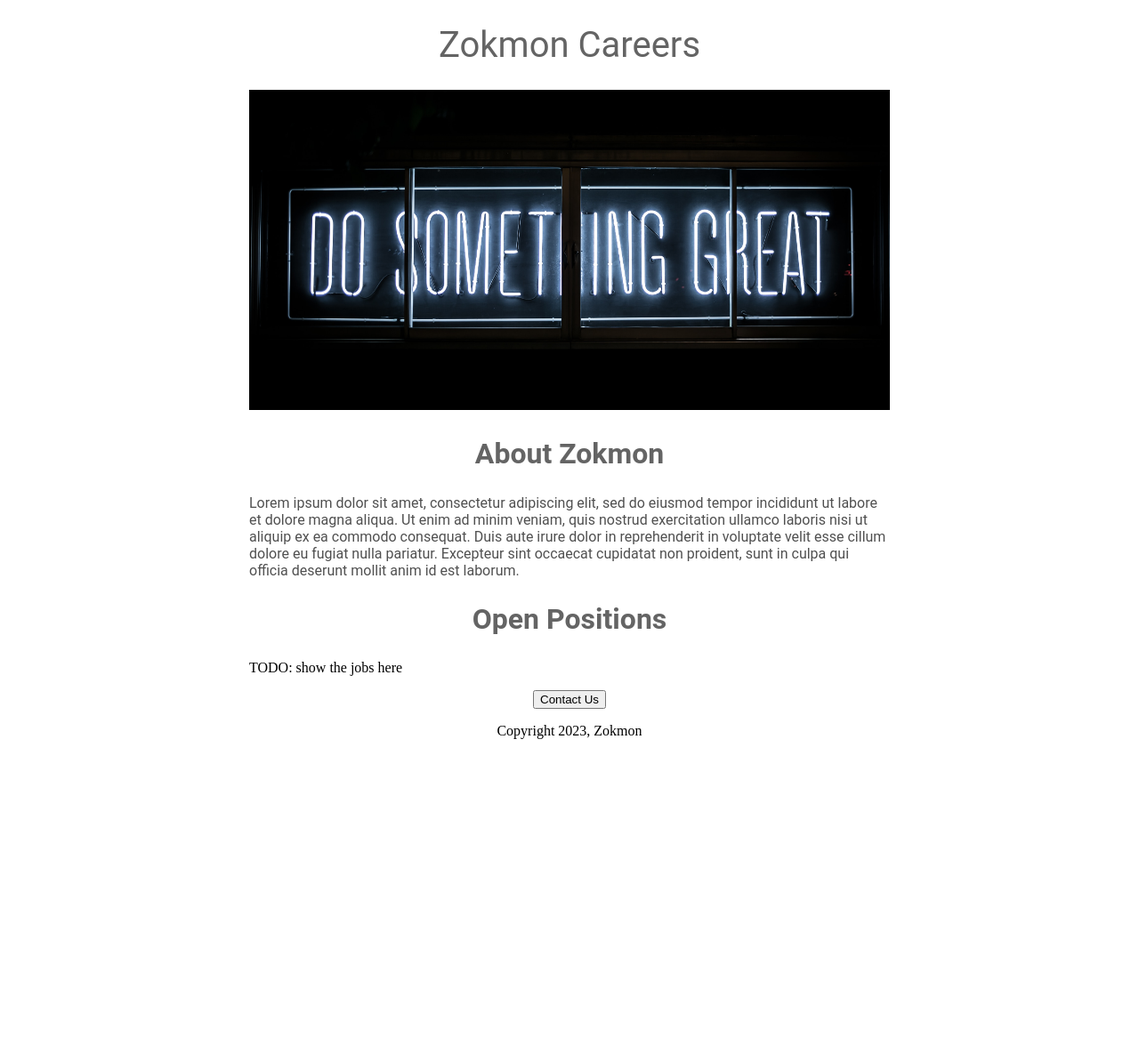
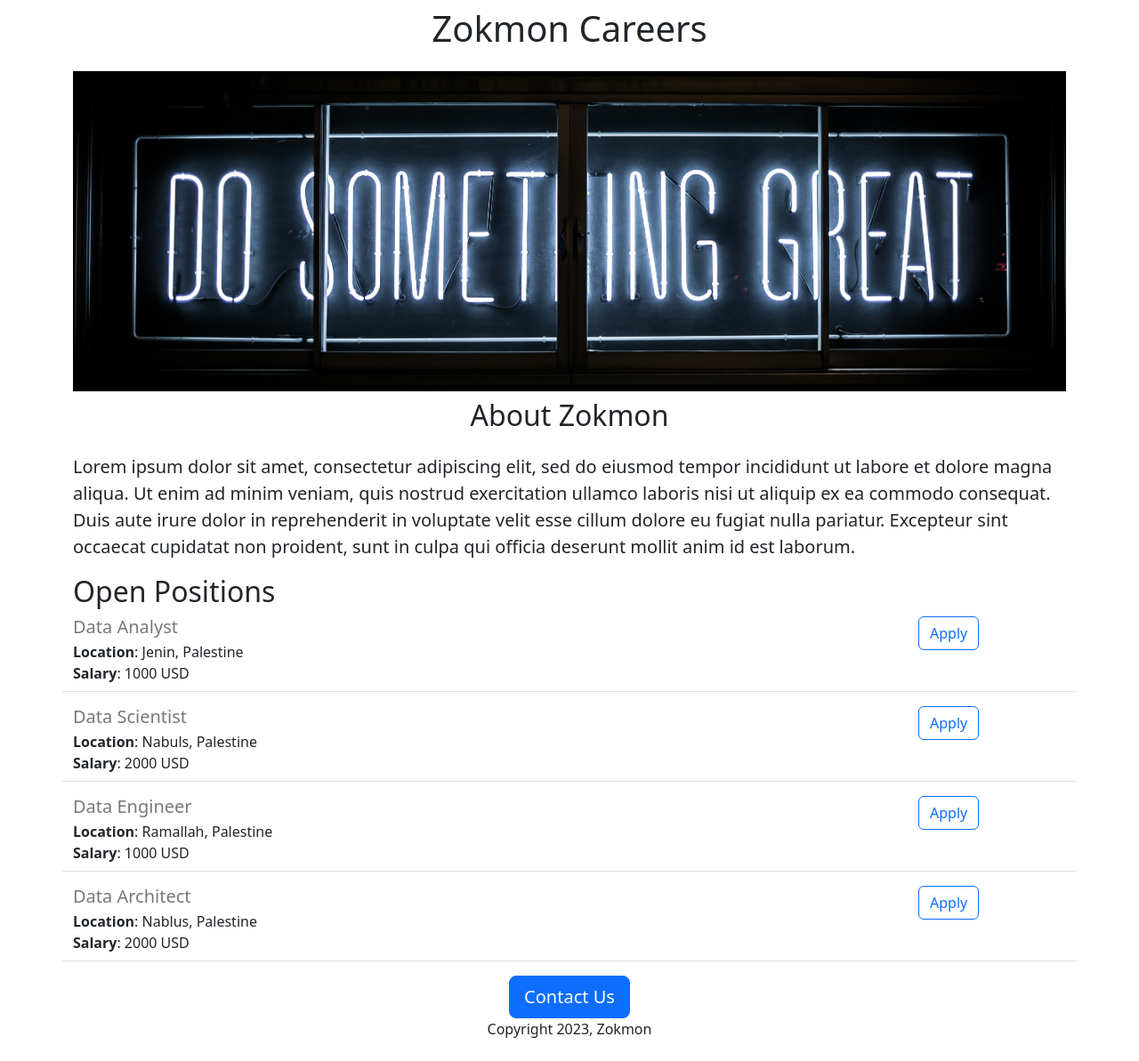
Before and after one commit to talalshafei/flask-project, a Flask app: page / in a window 1280 px wide. Shown: the whole page at 89% size. Before the commit the page ends 831 px from the top, so only its background shows below. Run offline with Flask 3, Linux system fonts and the light colour scheme.

Commit message:
added dynamic data and API endpoint

```diff
--- a/app.py
+++ b/app.py
@@ -1,12 +1,42 @@
-from flask import Flask, render_template
+from flask import Flask, render_template, jsonify
 
 app = Flask(__name__)
+
+JOBS = [
+  {
+    "id": 1,
+    "title": 'Data Analyst',
+    "location": "Jenin, Palestine",
+    "salary": "1000 USD",
+  },
+  {
+    "id": 2,
+    "title": 'Data Scientist',
+    "location": "Nabuls, Palestine",
+    "salary": "2000 USD",
+  },
+  {
+    "id": 3,
+    "title": 'Data Engineer',
+    "location": "Ramallah, Palestine",
+    "salary": "1000 USD",
+  },
+  {
+    "id": 4,
+    "title": 'Data Architect',
+    "location": "Nablus, Palestine",
+    "salary": "2000 USD",
+  },
+]
 
 
 @app.route("/")
 def hello():
-  return render_template("home.html")
+  return render_template("home.html", jobs=JOBS, company_name= "Zokmon")
 
+@app.route("/jobs")
+def list_jobs():
+    return jsonify(JOBS)
 
 if __name__ == '__main__':
   app.run(host="0.0.0.0", debug=True)
--- a/templates/home.html
+++ b/templates/home.html
@@ -4,56 +4,42 @@
   <meta charset="UTF-8">
   <meta http-equiv="X-UA-Compatible" content="IE=edge">
   <meta name="viewport" content="width=device-width, initial-scale=1.0">
-  <title>Zokmon</title>
+  <title>{{company_name}}</title>
+      <link href="https://cdn.jsdelivr.net/npm/bootstrap@5.3.0/dist/css/bootstrap.min.css" rel="stylesheet" integrity="sha384-9ndCyUaIbzAi2FUVXJi0CjmCapSmO7SnpJef0486qhLnuZ2cdeRhO02iuK6FUUVM" crossorigin="anonymous">
+
   <style>
-
-    h1{
-      font-size: 40px;
-      font-family: Roboto;
-      font-weight: normal;
-      color: rgb(100, 100, 100);
-      text-align:center;
-    }
-
     #banner{
       height: 360px;
       width: 100%;
       object-fit:cover;
     }
-
-    h2{
-      font-family: Roboto;
-      font-size: 32px;
-      color: rgb(100,100,100);
-      text-align: center;
-      font
-    }
-
-    .bodytext{
-      font-family: Roboto;
-      color: rgb(80,80,80);
-
-    }
-
-    #container{
-      max-width: 720px;
-      margin: 0 auto;
-    }
   </style>
 </head>
 <body>
-  <div id="container">
-    <h1>Zokmon Careers</h1>
-    <img src = "../static/banner.jpg" id="banner" />
-    <h2>About Zokmon</h2>
-    <p class="bodytext">Lorem ipsum dolor sit amet, consectetur adipiscing elit, sed do eiusmod tempor incididunt ut labore et dolore magna aliqua. Ut enim ad minim veniam, quis nostrud exercitation ullamco laboris nisi ut aliquip ex ea commodo consequat. Duis aute irure dolor in reprehenderit in voluptate velit esse cillum dolore eu fugiat nulla pariatur. Excepteur sint occaecat cupidatat non proident, sunt in culpa qui officia deserunt mollit anim id est laborum.
+  <div class="container">
+    <h1 class="text-center mt-2 mb-4">{{company_name}} Careers</h1>
+
+    <img src = "../static/banner.jpg" id="banner" class="img-fluid"/>
+
+    <h2 class="text-center mt-2 mb-4">About Zokmon</h2>
+    <p class="lead">Lorem ipsum dolor sit amet, consectetur adipiscing elit, sed do eiusmod tempor incididunt ut labore et dolore magna aliqua. Ut enim ad minim veniam, quis nostrud exercitation ullamco laboris nisi ut aliquip ex ea commodo consequat. Duis aute irure dolor in reprehenderit in voluptate velit esse cillum dolore eu fugiat nulla pariatur. Excepteur sint occaecat cupidatat non proident, sunt in culpa qui officia deserunt mollit anim id est laborum.
   </p>
     <h2>Open Positions</h2>
-    <p>TODO: show the jobs here</p>
-    <div style="text-align:center;">
-      <button>Contact Us</button>
-      <p>Copyright 2023, Zokmon</p>
+
+    <div>
+        {% for job in jobs %}
+            {% include("jobitem.html") %}
+        {% endfor %}
+    </div>
+
+
+    <div class="text-center">
+      <button class="btn btn-primary btn-lg">Contact Us</button>
+      <p class="mb-4">Copyright 2023, Zokmon</p>
     </div>
   </div>
+
+      <script src="https://cdn.jsdelivr.net/npm/bootstrap@5.3.0/dist/js/bootstrap.bundle.min.js" integrity="sha384-geWF76RCwLtnZ8qwWowPQNguL3RmwHVBC9FhGdlKrxdiJJigb/j/68SIy3Te4Bkz" crossorigin="anonymous"></script>
+
 </body>
 </html>
--- /dev/null
+++ b/templates/jobitem.html
@@ -0,0 +1,17 @@
+<div class="border-bottom row" style= "margin-bottom: 16px; padding-bottom: 8px;">
+    <div class="col-10">
+        <h5
+          style= "color:rgb(120,120,120); margin-bottom: 4px;">
+            {{job['title']}}
+        </h5>
+        <div>
+            <b>Location</b>: {{job['location']}}
+        </div>
+        <div>
+            <b>Salary</b>: {{job['salary']}}
+        </div>
+    </div>
+    <div class="col-2">
+        <button type="button" class="btn btn-outline-primary">Apply</button>
+    </div>
+</div>
```
